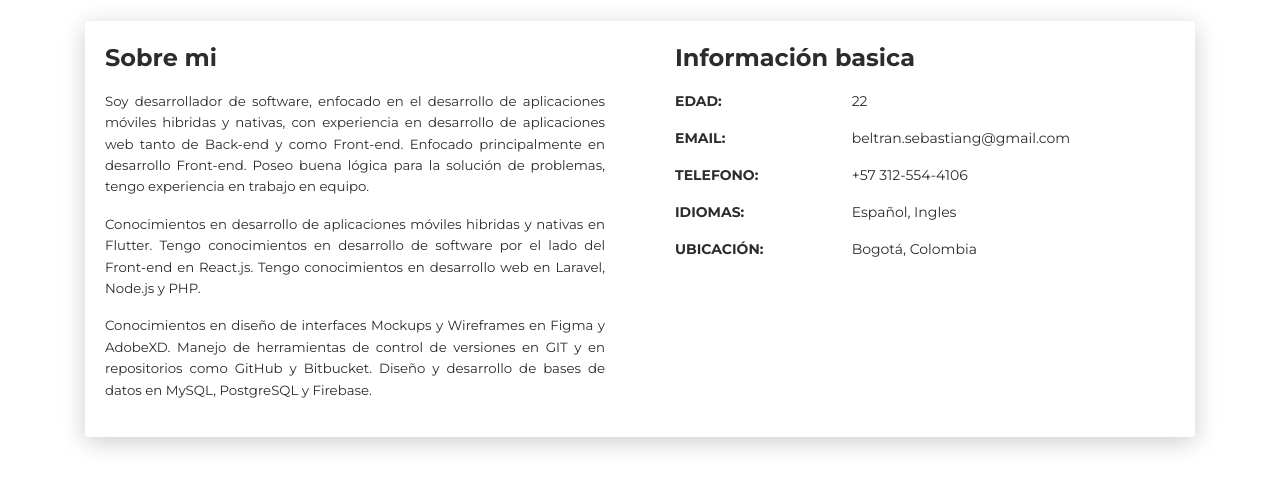
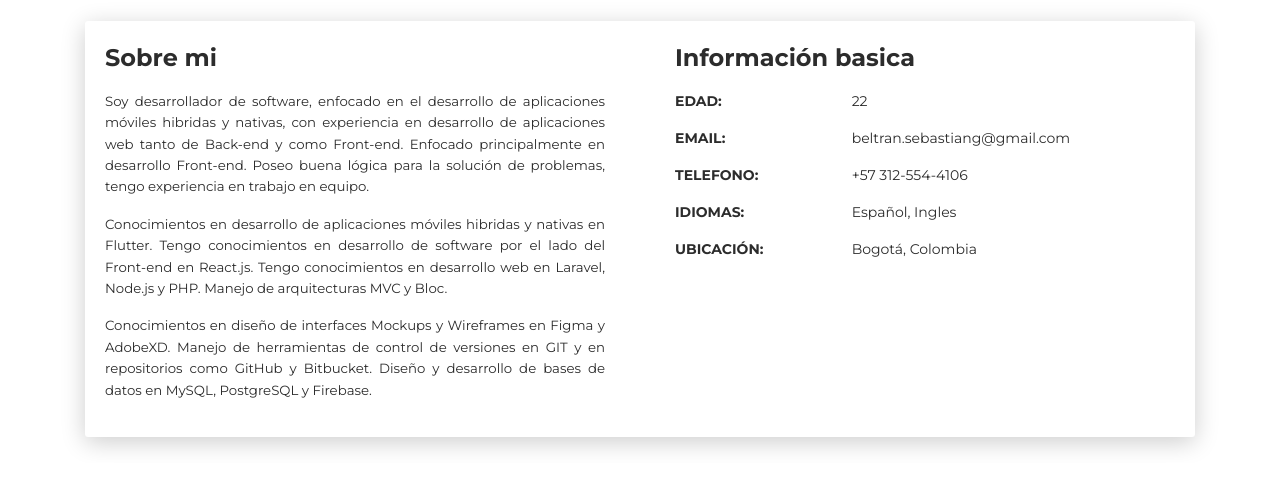
Before and after one commit to Sebastian-Beltran/CV, a plain HTML site: page index.html in a window 1280 px wide. Shown: the part 599-1088 px from the top of the page. Drawn offline with nearby package versions, Linux system fonts and the light colour scheme.

Commit message:
Ajuste en detalle sobre arquitecturas

```diff
--- a/index.html
+++ b/index.html
@@ -90,6 +90,7 @@
               Conocimientos en desarrollo de aplicaciones móviles hibridas y nativas en Flutter.
               Tengo conocimientos en desarrollo de software por el lado del Front-end en React.js.
               Tengo conocimientos en desarrollo web en Laravel, Node.js y PHP.
+              Manejo de arquitecturas MVC y Bloc.
             </p>
             <p style="text-align: justify; font-size: 95%;">
               Conocimientos en diseño de interfaces Mockups y Wireframes en Figma y AdobeXD.
```
